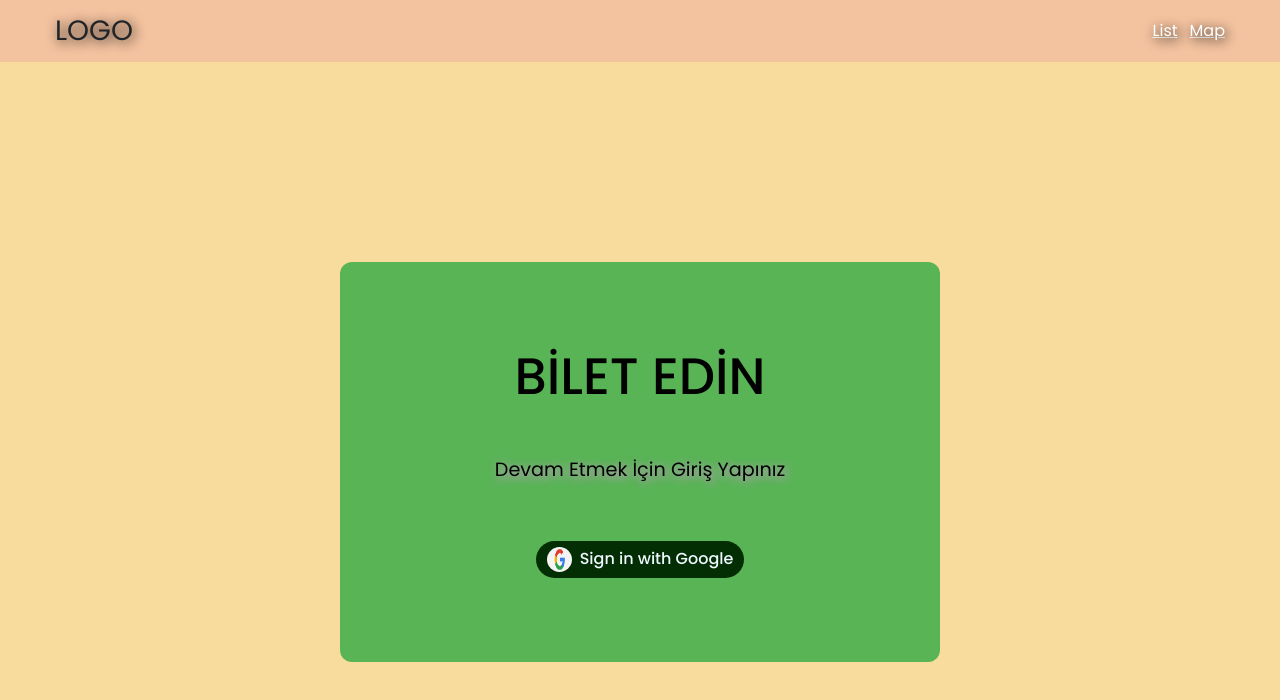
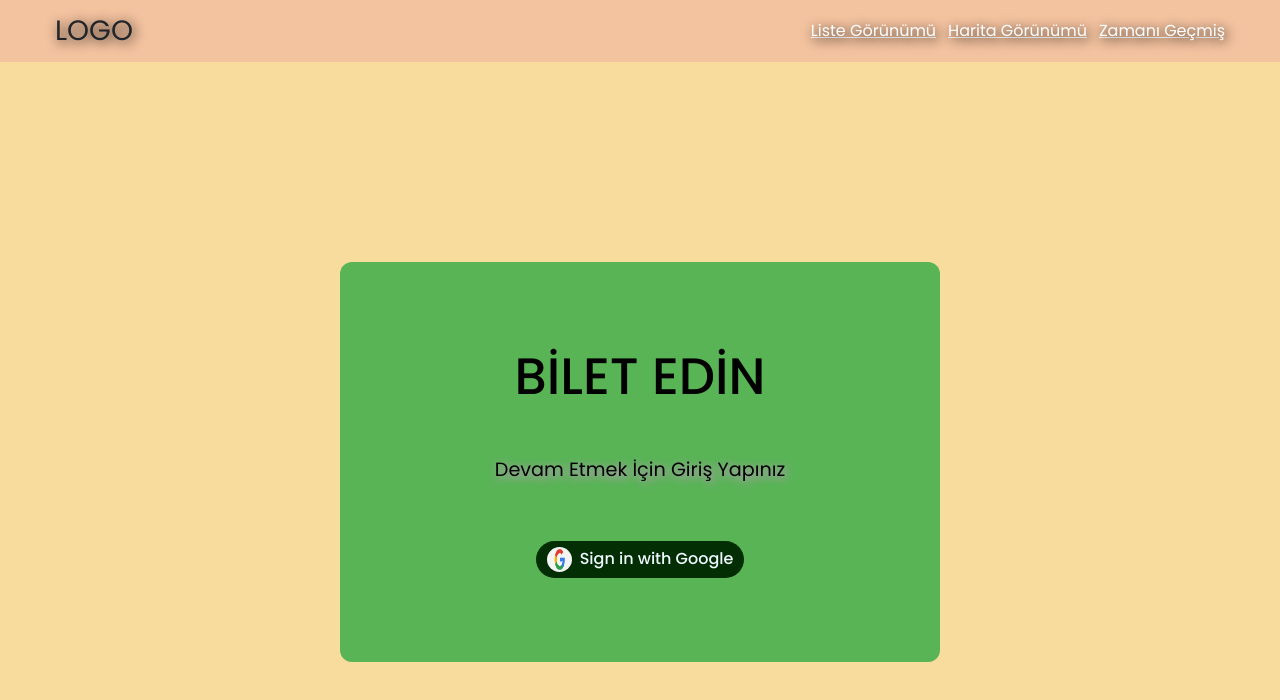
Before and after one commit to Advocateilker/TechCareerBootCampFinishProject, a React (Vite) app: page / in a window 1280 px wide. Shown: the top 700 px of the page. Built offline with nearby package versions, Linux system fonts and the light colour scheme; no server answers; data requests are answered from the project's data file.

Commit message:
zamanı geçmiş etkinlik ekranı tamamlandı

```diff
--- a/src/App.jsx
+++ b/src/App.jsx
@@ -12,6 +12,7 @@ import { onAuthStateChanged } from "firebase/auth";
 import { auth } from './firebase/config'
 import axios from 'axios';
 import PlaceEvents from './pages/PlaceEvents'
+import OutDated from './pages/OutDated'
 
 
 const App = () => {
@@ -56,6 +57,8 @@ const App = () => {
         <Route path="/feed/:id" element={<Detail />} />
         <Route path="/place/:place" element={<PlaceEvents events={events}  />} />
         <Route path='/map' element={<MapList />} />
+        <Route path='/outdated' element={<OutDated />} />
+
 
       </Routes>
 
--- a/src/components/Header.jsx
+++ b/src/components/Header.jsx
@@ -7,8 +7,9 @@ const Header = () => {
     <header>
       <div onClick={()=>navigate("/home")} className='left'>LOGO</div>
       <div className='right'>
-        <NavLink to={"/feed"}>List</NavLink>
-        <NavLink to={"/map"}>Map</NavLink>
+        <NavLink to={"/feed"}>Liste Görünümü</NavLink>
+        <NavLink to={"/map"}>Harita Görünümü</NavLink>
+        <NavLink to={"/outdated"}>Zamanı Geçmiş</NavLink>
       </div>
 
 
--- /dev/null
+++ b/src/components/OutdatedTable.jsx
@@ -0,0 +1,32 @@
+import React from 'react'
+
+const OutdatedTable = ({ outdated }) => {
+    return (
+
+        <table className='table table table-striped table-danger table-hover'>
+            <thead className="thead-dark">
+                <tr>
+                    <th scope='col'>Sıra No</th>
+                    <th scope='col'>İsmi</th>
+                    <th scope='col'>Bitiş Tarihi</th>
+                    <th scope='col'>Mekan</th>
+                    <th scope='col'>Kategori</th>
+                </tr>
+            </thead>
+            <tbody>
+                {outdated?.map((event) => (
+                    <tr key={event.id}>
+                        <td scope="row">{event.id}</td>
+                        <td>{event.name}</td>
+                        <td>{event.endDate}</td>
+                        <td>{event.place}</td>
+                        <td>{event.category}</td>
+                    </tr>
+                ))}
+            </tbody>
+        </table>
+
+    )
+}
+
+export default OutdatedTable
--- /dev/null
+++ b/src/pages/OutDated.jsx
@@ -0,0 +1,27 @@
+import axios from 'axios'
+import { useState, useEffect } from 'react'
+import Card from '../components/Card'
+import OutdatedTable from '../components/OutdatedTable'
+
+const OutDated = () => {
+
+    const [outdated, setOutdated] = useState()
+
+    useEffect(() => {
+        axios.get("http://localhost:3038/outdated")
+            .then((res) => setOutdated(res.data))
+            .catch((err) => console.log(err))
+    }, [])
+
+   // console.log(outdated)
+
+    return (
+        <div >
+            <h1 className='text-center text-danger'>Süresi Geçmiş Etkinlikler</h1>
+            <OutdatedTable outdated={outdated} />
+
+        </div>
+    )
+}
+
+export default OutDated
--- a/src/style.scss
+++ b/src/style.scss
@@ -205,6 +205,7 @@ button {
   }
 }
 
+
 .detail-card {
   width: 80%;
   margin: 22px auto;
```
